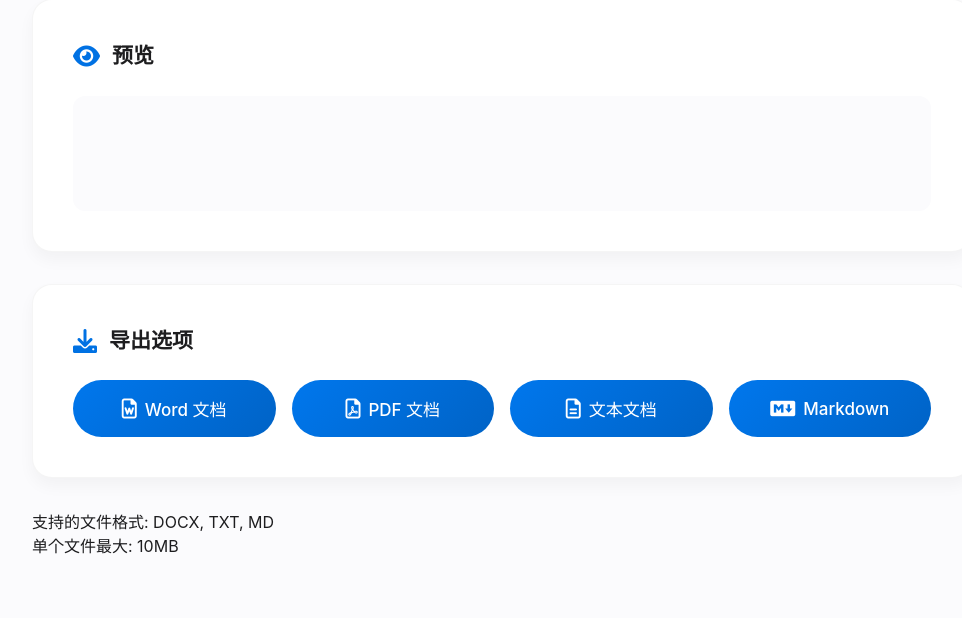
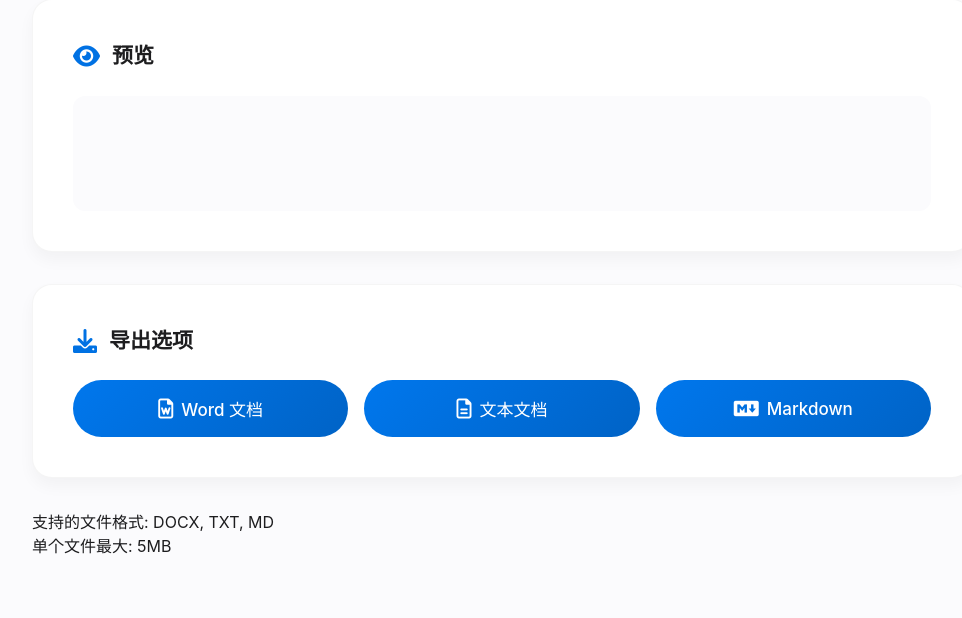
Before and after one commit to sionwei/wendangzhuanhecheng, a Flask app: page / in a window 1280 px wide. Shown: the part 1609-2227 px from the top of the page, without its empty margins (138-1100 px from the left). Run offline with Flask 3, Linux system fonts and the light colour scheme; parts of the project's set-up code (start-up, migrations or seed data) failed here and were passed over.

Commit message:
fix: 优化文件处理和内存使用

```diff
--- a/app/templates/index.html
+++ b/app/templates/index.html
@@ -625,10 +625,6 @@
                     <i class="far fa-file-word"></i>
                     Word 文档
                 </button>
-                <button class="btn" onclick="exportDoc('pdf')">
-                    <i class="far fa-file-pdf"></i>
-                    PDF 文档
-                </button>
                 <button class="btn" onclick="exportDoc('txt')">
                     <i class="far fa-file-alt"></i>
                     文本文档
@@ -642,20 +638,19 @@
 
         <div class="upload-info">
             <p>支持的文件格式: DOCX, TXT, MD</p>
-            <p>单个文件最大: 10MB</p>
+            <p>单个文件最大: 5MB</p>
         </div>
     </div>
 
     <script>
         let currentDocId = null;
 
-        const MAX_FILE_SIZE = 10 * 1024 * 1024; // 提高到10MB
+        const MAX_FILE_SIZE = 5 * 1024 * 1024; // 改为5MB
         const SUPPORTED_FORMATS = ['.docx', '.txt', '.md'];
 
         function validateFile(file) {
-            // 检查文件大小
             if (file.size > MAX_FILE_SIZE) {
-                showError(`文件 ${file.name} 过大。最大允许 10MB`);
+                showError(`文件 ${file.name} 过大。最大允许 5MB`);
                 return false;
             }
 
--- a/src/components/FileUpload.js
+++ b/src/components/FileUpload.js
@@ -2,12 +2,12 @@ import React, { useState } from 'react';
 
 function FileUpload() {
   const [files, setFiles] = useState([]);
-  const MAX_FILE_SIZE = 10 * 1024 * 1024;
+  const MAX_FILE_SIZE = 5 * 1024 * 1024;
 
   const handleUpload = (e) => {
     const uploadedFiles = Array.from(e.target.files).filter(file => {
       if (file.size > MAX_FILE_SIZE) {
-        alert(`文件 ${file.name} 过大。最大允许 10MB`);
+        alert(`文件 ${file.name} 过大。最大允许 5MB`);
         return false;
       }
       return true;
@@ -31,7 +31,7 @@ function FileUpload() {
       </div>
       <div className="upload-info">
         <p>支持的文件格式: DOCX, TXT, MD</p>
-        <p>单个文件最大: 10MB</p>
+        <p>单个文件最大: 5MB</p>
       </div>
     </div>
   );
```
Also changed, not shown: README.md.
